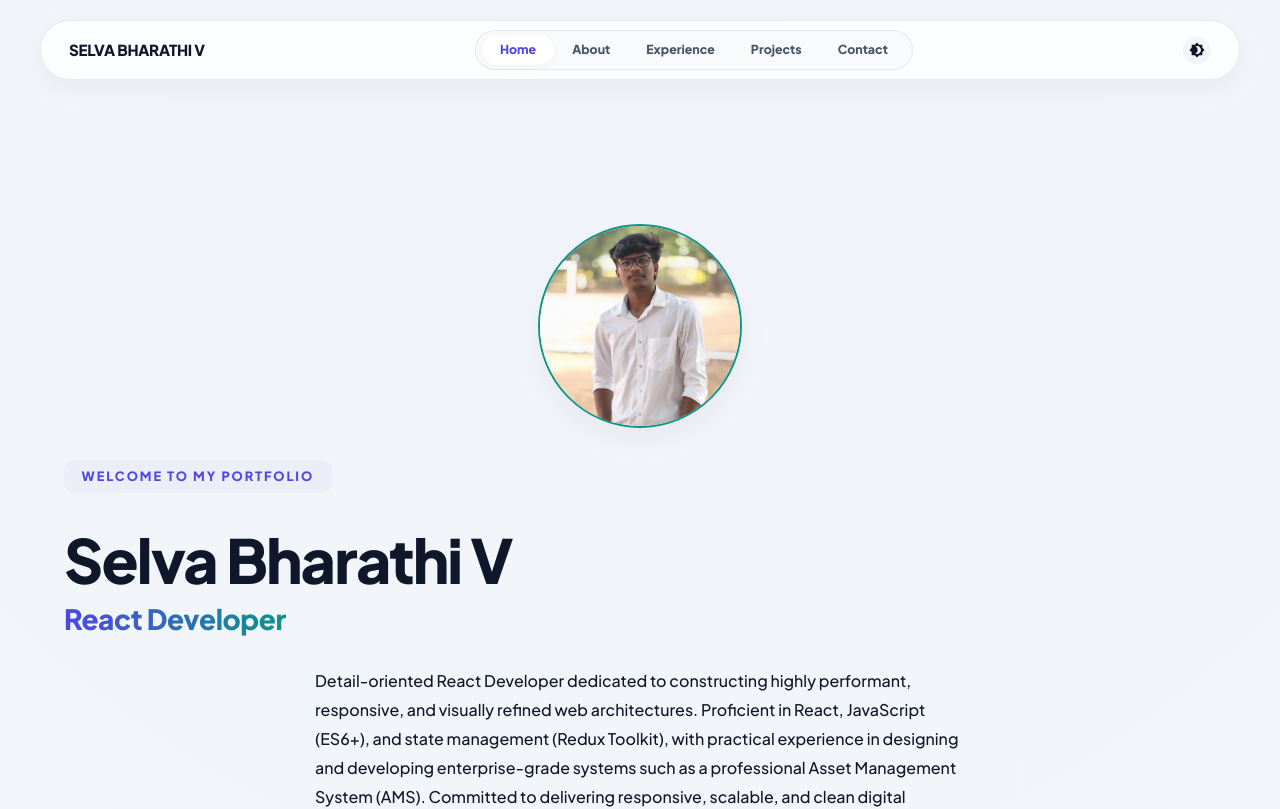
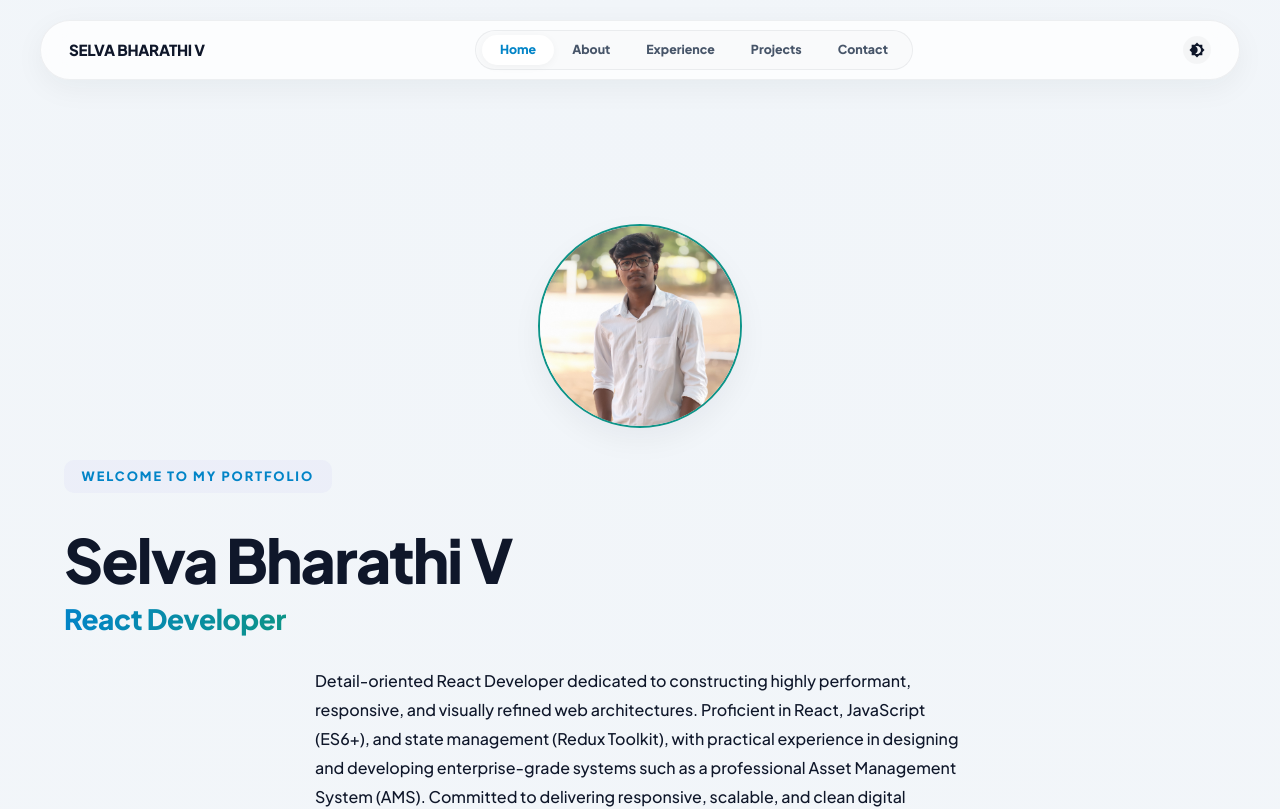
Before and after one commit to selva092005/Protfilo, a React (Vite) app: page / in a window 1280 px wide. Shown: the top 809 px of the page. Built offline with nearby package versions, Linux system fonts and the light colour scheme; a web font is replaced by a local one.

Commit message:
Updated dark theme colors

```diff
--- a/src/styles/theme.js
+++ b/src/styles/theme.js
@@ -7,30 +7,30 @@ export const getTheme = (mode) => {
     palette: {
       mode,
       primary: {
-        main: isDark ? '#818cf8' : '#4f46e5', // Cyber Indigo vs Royal Indigo
-        contrastText: '#ffffff',
+        main: isDark ? '#38bdf8' : '#0284c7', // Electric Sky Blue vs Ocean Sky Blue
+        contrastText: isDark ? '#030712' : '#ffffff',
       },
       secondary: {
         main: isDark ? '#2dd4bf' : '#0d9488', // Electric Teal vs Teal Green
       },
       background: {
-        default: isDark ? '#080c14' : '#f8fafc', // Deep Midnight vs Slate-white
-        paper: isDark ? '#0f172a' : '#ffffff',   // Midnight Slate vs Pure White
+        default: isDark ? '#030712' : '#f8fafc', // Rich Ink Black vs Slate-white
+        paper: isDark ? '#0b0f19' : '#ffffff',   // Deep Slate vs Pure White
         gradient: isDark
-          ? 'radial-gradient(circle at 50% 0%, #1e1b4b 0%, #080c14 75%)' // Deep Indigo Glow vs Ash Slate
+          ? 'radial-gradient(circle at 50% 0%, #0f172a 0%, #030712 80%)' // Subtle Slate Glow vs Ash Slate
           : 'radial-gradient(circle at 50% 0%, #f1f5f9 0%, #f8fafc 100%)',
         glass: isDark
-          ? 'rgba(15, 23, 42, 0.75)'
+          ? 'rgba(11, 15, 25, 0.75)'
           : 'rgba(255, 255, 255, 0.75)',
         cardGradient: isDark
-          ? 'linear-gradient(145deg, #1e293b 0%, #0f172a 100%)'
+          ? 'linear-gradient(145deg, #0b0f19 0%, #030712 100%)'
           : 'linear-gradient(145deg, #ffffff 0%, #f1f5f9 100%)',
       },
       text: {
         primary: isDark ? '#f8fafc' : '#0f172a',  // Off-white vs Navy-black
         secondary: isDark ? '#94a3b8' : '#475569', // Muted slate vs Charcoal
       },
-      divider: isDark ? 'rgba(248, 250, 252, 0.08)' : 'rgba(15, 23, 42, 0.08)',
+      divider: isDark ? 'rgba(248, 250, 252, 0.06)' : 'rgba(15, 23, 42, 0.06)',
     },
     typography: {
       fontFamily: '"Plus Jakarta Sans", -apple-system, BlinkMacSystemFont, "Segoe UI", Roboto, "Helvetica Neue", Arial, sans-serif',
@@ -118,20 +118,20 @@ export const getTheme = (mode) => {
             },
           },
           containedPrimary: {
-            background: isDark ? '#818cf8' : '#4f46e5',
-            color: '#ffffff',
+            background: isDark ? '#38bdf8' : '#0284c7',
+            color: isDark ? '#030712' : '#ffffff',
             '&:hover': {
-              background: isDark ? '#6366f1' : '#3730a3',
+              background: isDark ? '#0ea5e9' : '#0369a1',
             },
           },
           outlined: {
             borderWidth: '1px',
-            borderColor: isDark ? 'rgba(248, 250, 252, 0.2)' : 'rgba(15, 23, 42, 0.2)',
+            borderColor: isDark ? 'rgba(248, 250, 252, 0.15)' : 'rgba(15, 23, 42, 0.15)',
             color: isDark ? '#f8fafc' : '#0f172a',
             '&:hover': {
               borderWidth: '1px',
-              borderColor: isDark ? '#818cf8' : '#4f46e5',
-              bgcolor: isDark ? 'rgba(248, 250, 252, 0.04)' : 'rgba(15, 23, 42, 0.02)',
+              borderColor: isDark ? '#38bdf8' : '#0284c7',
+              bgcolor: isDark ? 'rgba(56, 189, 248, 0.06)' : 'rgba(2, 132, 199, 0.04)',
             },
           },
         },
```
